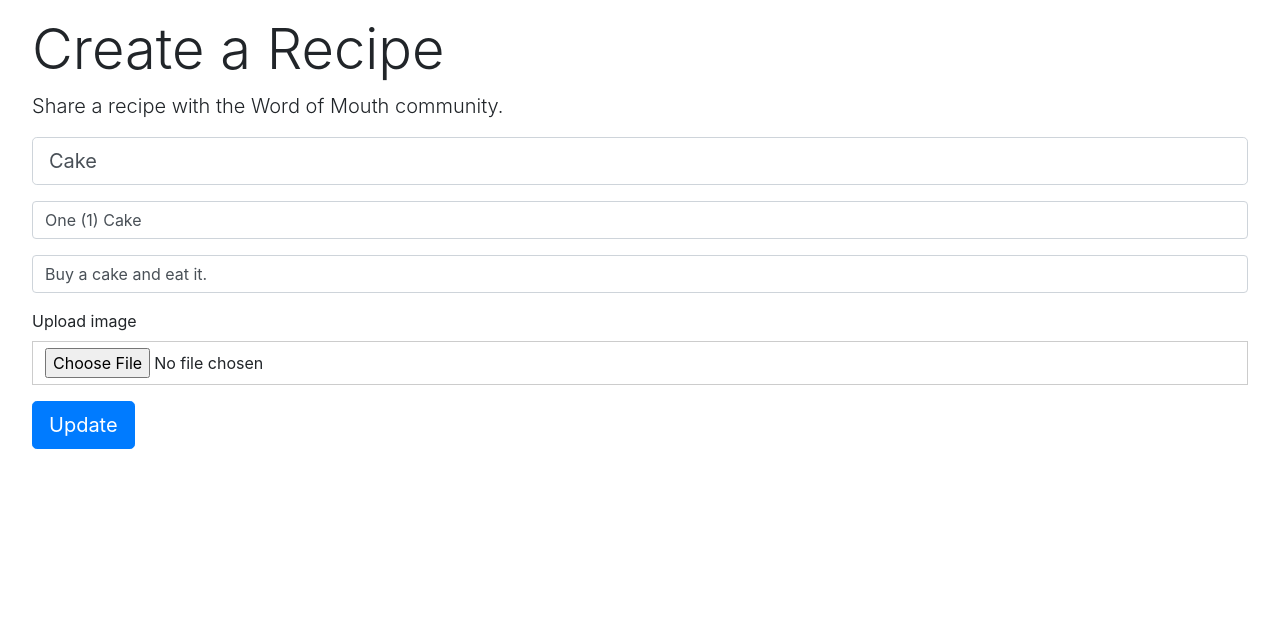
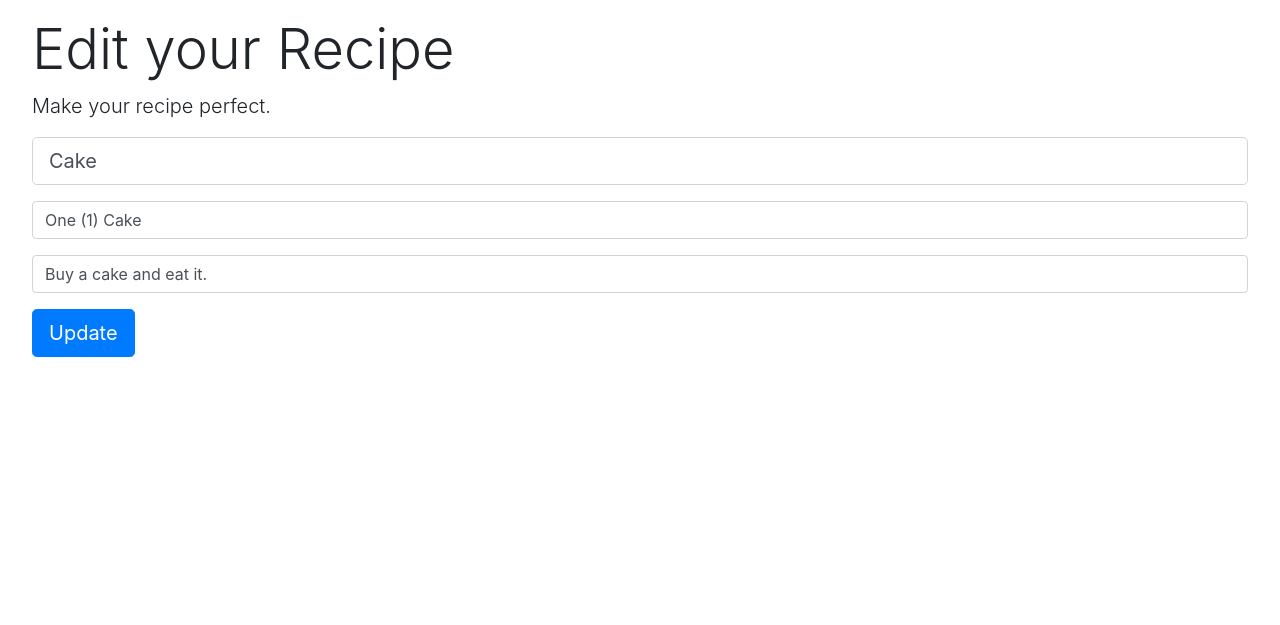
Before and after one commit to monica-youssef/WordofMouth, a Django app: page /wordofmouth/recipe/5/edit in a window 1280 px wide. Shown: the part 56-681 px from the top of the page. Run offline with Django 4.2, Linux system fonts and the light colour scheme; a user stored in the database is signed in; data comes from the database, SQL or seed files in the repository; some libraries are stand-ins or nearby versions.

Commit message:
Text boxes are nicer, upload image is not working so commented out for now

```diff
--- a/wordofmouth/templates/wordofmouth/recipe_update_view.html
+++ b/wordofmouth/templates/wordofmouth/recipe_update_view.html
@@ -26,8 +26,8 @@
     </head>
 
 <body>
-    <h1 class="display-4">Create a Recipe</h1>
-    <p class="lead">Share a recipe with the Word of Mouth community.</p>
+    <h1 class="display-4">Edit your Recipe</h1>
+    <p class="lead">Make your recipe perfect.</p>
     {% if user.is_authenticated %}
     <form action="{% url 'edit' recipe.id%}" method="post" enctype='multipart/form-data'>
         {% csrf_token %}
@@ -41,16 +41,16 @@
                 {% if errors %}{% if "2" in errors %}<p class="error">Ingredients cannot be blank</p>{% endif %}{% endif %}
             </div>
             <div class="form-group">
-                <input name="instructions" type="text" class="form-control" placeholder="instructions"} value="{{object.instructions}}">
+                <input name="instructions" type="text" class="form-control" placeholder="instructions" value="{{object.instructions}}">
                 {% if errors %}{% if "3" in errors %}<p class="error">Instructions cannot be blank</p>{% endif %}{% endif %}
             </div>
-            <div class="mb-3">
+            <!--<div class="mb-3">
                 <label for="formFile" class="form-label">Upload image</label>
                 <div class="custom-file-upload">
                     <input required name="image" type="file" accept="image/*"/>
                 </div>
                 {% if errors %}{% if "4" in errors %}<p class="error">Image did not upload</p>{% endif %}{% endif %}
-            </div>
+            </div> -->
         </fieldset>
 
         <input class="btn btn-primary btn-lg" type="submit" value="Update">
--- a/wordofmouth/views.py
+++ b/wordofmouth/views.py
@@ -182,8 +182,21 @@ class EditView(generic.edit.UpdateView):
     fields = ['title', 'ingredients', 'instructions']
     template_name_suffix = '_update_view'
 
+    def getImage(self):
+        timestamp = str(datetime.now()).replace(":", "").replace("-", "").replace(".", "")
+        end_of_url = (self.request.user.username + str(timestamp) + '.jpeg').replace(" ", "")
+        image = self.request.FILES['image']
+        public_uri = Upload.upload_image(image, end_of_url)
+        image_url = 'https://storage.cloud.google.com/a10-word-of-mouth/images/' + end_of_url
+        if public_uri == None:
+            raise KeyError
+        self.object.image_url = image_url
+
     def get_success_url(self):
         return reverse('detail', kwargs={'pk': self.object.id})
+
+
+
 
 
 def edit_recipe_view(request):
```
